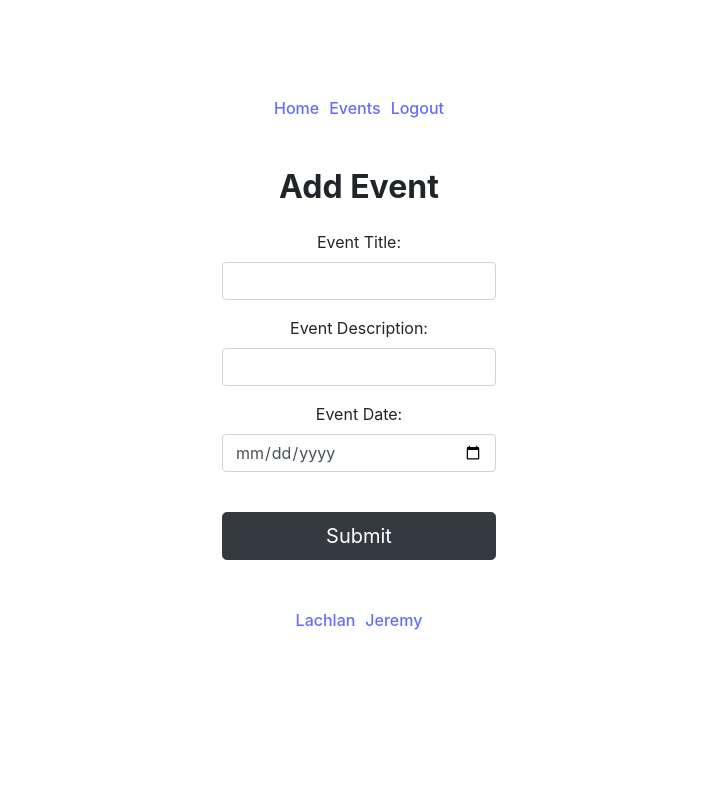
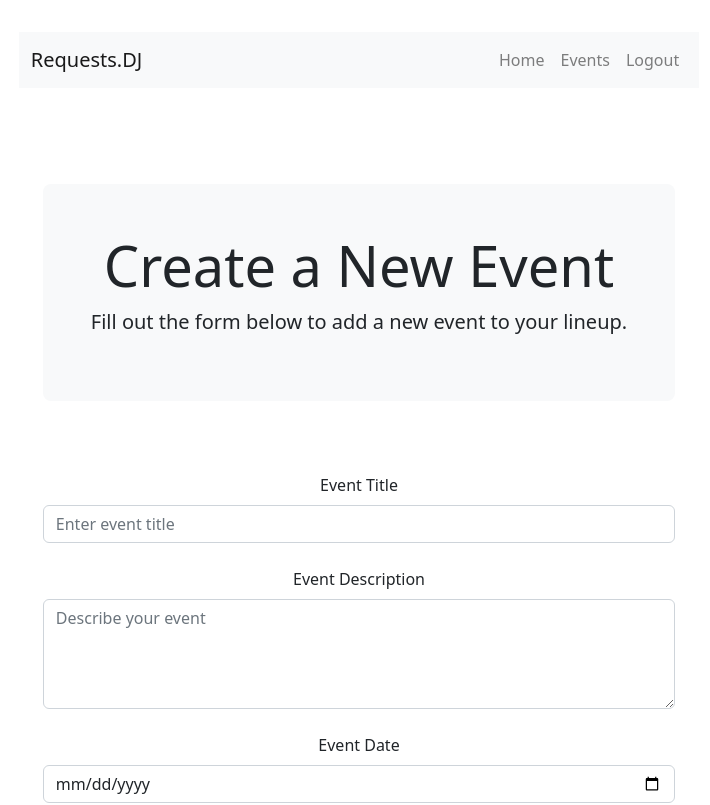
Before and after one commit to roughnut/requests-dj-v2, a React (Vite) app in the folder client/: page /events/create_event in a window 1280 px wide. Shown: the top 805 px of the page, without its empty margins (281-991 px from the left). Built offline with nearby package versions, Linux system fonts and the light colour scheme; sample sign-in values are in the browser's storage.

Commit message:
basic styling applied to active components

```diff
--- a/client/src/App.jsx
+++ b/client/src/App.jsx
@@ -34,14 +34,17 @@ function App() {
   return (
     <ApolloProvider client={client}>
       <SongProvider>
-        <Navbar />
-        <main className="mx-3">
-          <Outlet />
-        </main>
-        <Footer />
+        <div className="d-flex flex-column min-vh-100">
+          <Navbar />
+          <main className="flex-grow-1 py-4">
+            <div className="container">
+              <Outlet />
+            </div>
+          </main>
+          <Footer />
+        </div>
       </SongProvider>
     </ApolloProvider>
-
   );
 }
 
--- a/client/src/components/AddEvent.jsx
+++ b/client/src/components/AddEvent.jsx
@@ -4,6 +4,7 @@ import { useMutation } from '@apollo/client';
 import { ADD_EVENT } from '../utils/mutations';
 import Auth from '../utils/auth';
 import { useSongContext } from '../utils/GlobalState';
+import { Container, Row, Col, Form, Button } from 'react-bootstrap';
 
 const AddEvent = () => {
   const [name, setName] = useState('');
@@ -86,49 +87,64 @@ const AddEvent = () => {
   };
 
   return (
-    <div className="container mt-5">
-      <h2 className="text-center text-4xl font-weight-bold mb-4">Add Event</h2>
-      <form className="mx-auto" onSubmit={handleSubmit}>
-        <div className="mb-3">
-          <label htmlFor="event-title" className="form-label">Event Title:</label>
-          <input
+    <Container>
+      <Row className="my-5">
+        <Col>
+          <div className="p-5 mb-4 bg-light rounded-3">
+            <h1 className="display-4">Create a New Event</h1>
+            <p className="lead">Fill out the form below to add a new event to your lineup.</p>
+          </div>
+        </Col>
+      </Row>
+      <Row>
+        <Col>
+          <Form onSubmit={handleSubmit}>
+            <Form.Group className="mb-4">
+              <Form.Label htmlFor="event-title">Event Title</Form.Label>
+              <Form.Control
                 type="text"
                 id="event-title"
-            className="form-control"
                 value={name}
                 onChange={(e) => setName(e.target.value)}
+                required
+                placeholder="Enter event title"
               />
-        </div>
-        <div className="mb-3">
-          <label htmlFor="event-desc" className="form-label">Event Description:</label>
-          <input
-            type="text"
+            </Form.Group>
+            <Form.Group className="mb-4">
+              <Form.Label htmlFor="event-desc">Event Description</Form.Label>
+              <Form.Control
+                as="textarea"
+                rows={4}
                 id="event-desc"
-            className="form-control"
                 value={description}
                 onChange={(e) => setDescription(e.target.value)}
+                required
+                placeholder="Describe your event"
               />
-        </div>
-        <div className="mb-3">
-          <label htmlFor="event-date" className="form-label">Event Date:</label>
-          <input
+            </Form.Group>
+            <Form.Group className="mb-4">
+              <Form.Label htmlFor="event-date">Event Date</Form.Label>
+              <Form.Control
                 type="date"
                 id="event-date"
-            className="form-control"
                 value={date}
                 onChange={(e) => setDate(e.target.value)}
+                required
               />
-        </div>
-        <button
+            </Form.Group>
+            <Button
+              variant="primary"
               type="submit"
-          className="btn btn-dark btn-lg w-100 mt-4"
+              className="w-100 mt-4 py-2"
+              size="lg"
             >
-          Submit
-        </button>
-      </form>
-    </div>
+              Create Event
+            </Button>
+          </Form>
+        </Col>
+      </Row>
+    </Container>
   );
 };
 
 export default AddEvent;
-// some comment
--- a/client/src/components/EventList.jsx
+++ b/client/src/components/EventList.jsx
@@ -2,23 +2,41 @@ import React from 'react';
 import EventComponent from './EventComponent';
 import { useQuery } from '@apollo/client';
 import { GET_EVENTS } from '../utils/queries';
+import { Container, Row, Col, Spinner, Alert } from 'react-bootstrap';
 
 const EventsList = ({ userId }) => {
   const { data, loading, error } = useQuery(GET_EVENTS);
 
-  if (loading) return <p>Loading...</p>;
-  if (error) return <p>Error: {error.message}</p>;
+  if (loading) return (
+    <Container className="text-center mt-5">
+      <Spinner animation="border" role="status">
+        <span className="visually-hidden">Loading...</span>
+      </Spinner>
+    </Container>
+  );
+
+  if (error) return (
+    <Container className="mt-5">
+      <Alert variant="danger">
+        Error: {error.message}
+      </Alert>
+    </Container>
+  );
 
   return (
-    <div>
+    <Container className="py-5">
+      <h2 className="text-center mb-4">Upcoming Events</h2>
+      <Row xs={1} md={2} lg={3} className="g-4">
         {data.events.map((event) => (
+          <Col key={event._id}>
             <EventComponent
-          key={event._id}
               eventInfo={event}
               userId={userId}
             />
+          </Col>
         ))}
-    </div>
+      </Row>
+    </Container>
   );
 };
 
--- a/client/src/components/Navbar.jsx
+++ b/client/src/components/Navbar.jsx
@@ -1,8 +1,8 @@
-// Include code here for a Navbar.
-import "../App.css";
 import React from "react";
+import { Link } from "react-router-dom";
 import Auth from "../utils/auth";
 import { useSongContext } from "../utils/GlobalState";
+import { Navbar as BootstrapNavbar, Nav, Container } from "react-bootstrap";
 
 export default function Navbar() {
   const { state } = useSongContext();
@@ -12,20 +12,25 @@ export default function Navbar() {
   };
 
   return (
-    <div>
-      <a className="navi" href="/">Home</a>
-      <a className="navi" href="/events">Events</a>
-
-      {state.isAuthenticated ? (
-        <>
-          <a className="navi" href="/" onClick={handleLogout}>Logout</a>
-        </>
-      ) : (
-        <>
-          <a className="navi" href="/login">Login</a>
-          <a className="navi" href="/signup">Signup</a>
-        </>
-      )}
-    </div>
+    <BootstrapNavbar bg="light" expand="lg" className="mb-4">
+      <Container>
+        <BootstrapNavbar.Brand as={Link} to="/">Requests.DJ</BootstrapNavbar.Brand>
+        <BootstrapNavbar.Toggle aria-controls="basic-navbar-nav" />
+        <BootstrapNavbar.Collapse id="basic-navbar-nav">
+          <Nav className="ms-auto">
+            <Nav.Link as={Link} to="/">Home</Nav.Link>
+            <Nav.Link as={Link} to="/events">Events</Nav.Link>
+            {state.isAuthenticated ? (
+              <Nav.Link as={Link} to="/" onClick={handleLogout}>Logout</Nav.Link>
+            ) : (
+              <>
+                <Nav.Link as={Link} to="/login">Login</Nav.Link>
+                <Nav.Link as={Link} to="/signup">Signup</Nav.Link>
+              </>
+            )}
+          </Nav>
+        </BootstrapNavbar.Collapse>
+      </Container>
+    </BootstrapNavbar>
   );
 }
--- a/client/src/main.jsx
+++ b/client/src/main.jsx
@@ -1,7 +1,10 @@
-import React from 'react'
+// import React from 'react' // currently not used
 import ReactDOM from 'react-dom/client'
 import App from './App.jsx'
 import './index.css'
+
+// Import Bootstrap CSS
+import 'bootstrap/dist/css/bootstrap.min.css';
 
 import { createBrowserRouter, RouterProvider } from 'react-router-dom';
 
--- a/client/src/pages/Home.jsx
+++ b/client/src/pages/Home.jsx
@@ -1,20 +1,41 @@
-import '../App.css';
+import React from 'react';
+import { Container, Row, Col } from 'react-bootstrap';
+
 export default function Home() {
   return (
-    <div>
-      <h1>Home Page</h1>
-      <p>
-        Lorem ipsum dolor sit amet, consectetur adipiscing elit. Sed neque
-        velit, lobortis ut magna varius, blandit rhoncus sem. Morbi lacinia nisi
-        ac dui fermentum, sed luctus urna tincidunt. Etiam ut feugiat ex. Cras
-        non risus mi. Curabitur mattis rutrum ipsum, ut aliquet urna imperdiet
-        ac. Sed nec nulla aliquam, bibendum odio eget, vestibulum tortor. Cras
-        rutrum ligula in tincidunt commodo. Morbi sit amet mollis orci, in
-        tristique ex. Donec nec ornare elit. Donec blandit est sed risus feugiat
-        porttitor. Vestibulum molestie hendrerit massa non consequat. Vestibulum
-        vitae lorem tortor. In elementum ultricies tempus. Interdum et malesuada
-        fames ac ante ipsum primis in faucibus.
-      </p>
-    </div>
+    <Container>
+      <Row className="my-5">
+        <Col>
+          <div className="p-5 mb-4 bg-light rounded-3">
+            <h1 className="display-4">Audience interaction, made easy.</h1>
+            <p className="lead">Manage events and get song requests in a snap!</p>
+          </div>
+        </Col>
+      </Row>
+      <Row>
+        <Col md={8}>
+          <h2 className="mb-4">About Requests.DJ</h2>
+          <p className="text-muted">
+            Request.DJ is a platform that allows DJs and event organizers to create interactive
+            playlists for their events. Attendees can request songs, vote on upcoming tracks,
+            and engage with the music selection process in real-time.
+          </p>
+          <p className="text-muted">
+            Whether you're hosting a wedding, a corporate event, or a night at the club,
+            Request.DJ helps you create a memorable and engaging musical experience for your audience.
+          </p>
+        </Col>
+        <Col md={4}>
+          <h3 className="mb-3">Features</h3>
+          <ul className="list-group">
+            <li className="list-group-item">Create and manage events</li>
+            <li className="list-group-item">Real-time song requests</li>
+            <li className="list-group-item">Voting system for tracks</li>
+            <li className="list-group-item">Dashboard for playlist management</li>
+            <li className="list-group-item">Mobile-friendly </li>
+          </ul>
+        </Col>
+      </Row>
+    </Container>
   );
 }
```
Lines whose indentation alone changed are shown as unchanged.
